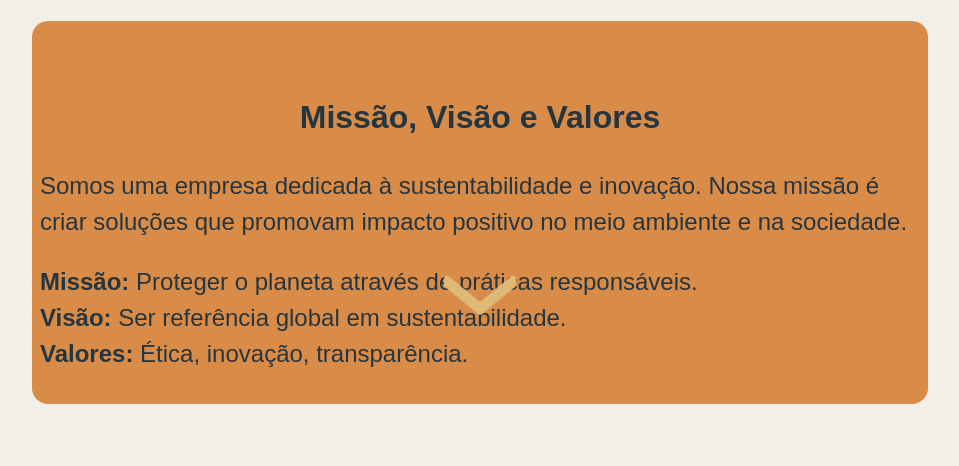
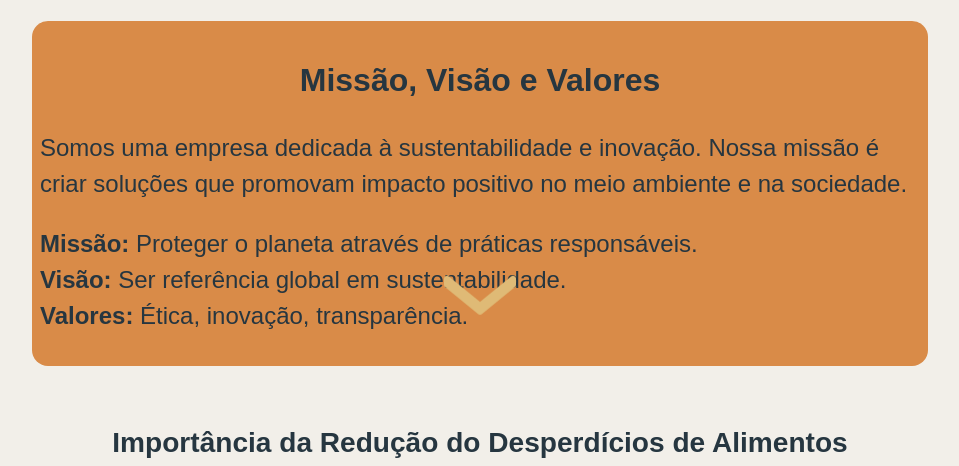
Before and after one commit to AnaBiaabaf/Save-Serve, a plain HTML site: page index.html in a window 1280 px wide. Shown: the part 486-952 px from the top of the page, without its empty margins (160-1119 px from the left). Drawn offline with Linux system fonts and the light colour scheme.

Commit message:
Update estilos.css

```diff
--- a/css/estilos.css
+++ b/css/estilos.css
@@ -81,10 +81,11 @@ footer {
     margin-bottom: 2rem;
     text-align: justify;
 }
-
+h3{
+    text-align: center;
+}
 h2 {
     text-align: center;
-    margin-top: 4rem;
     font-size: 2rem;
 }
 
```
